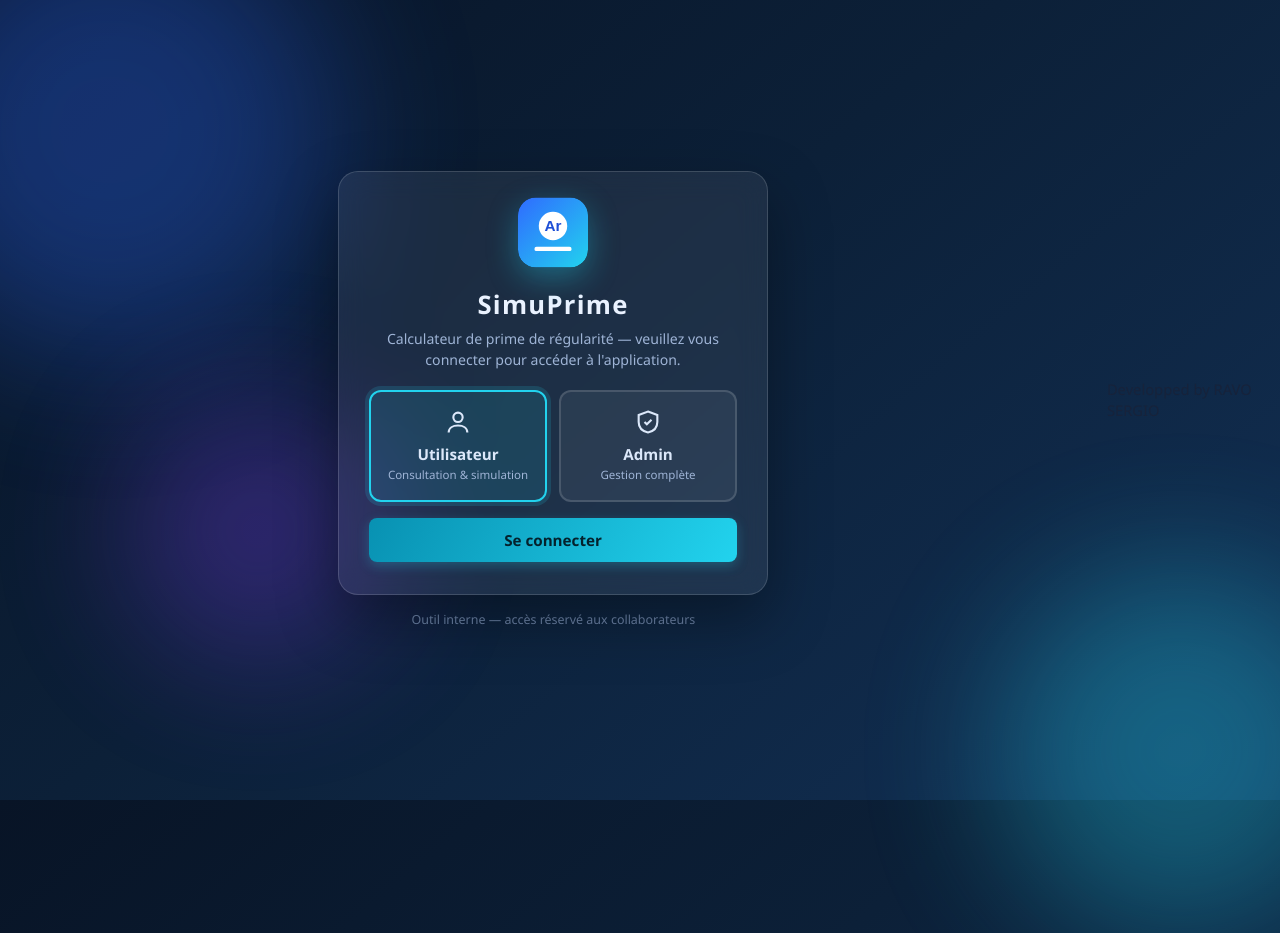
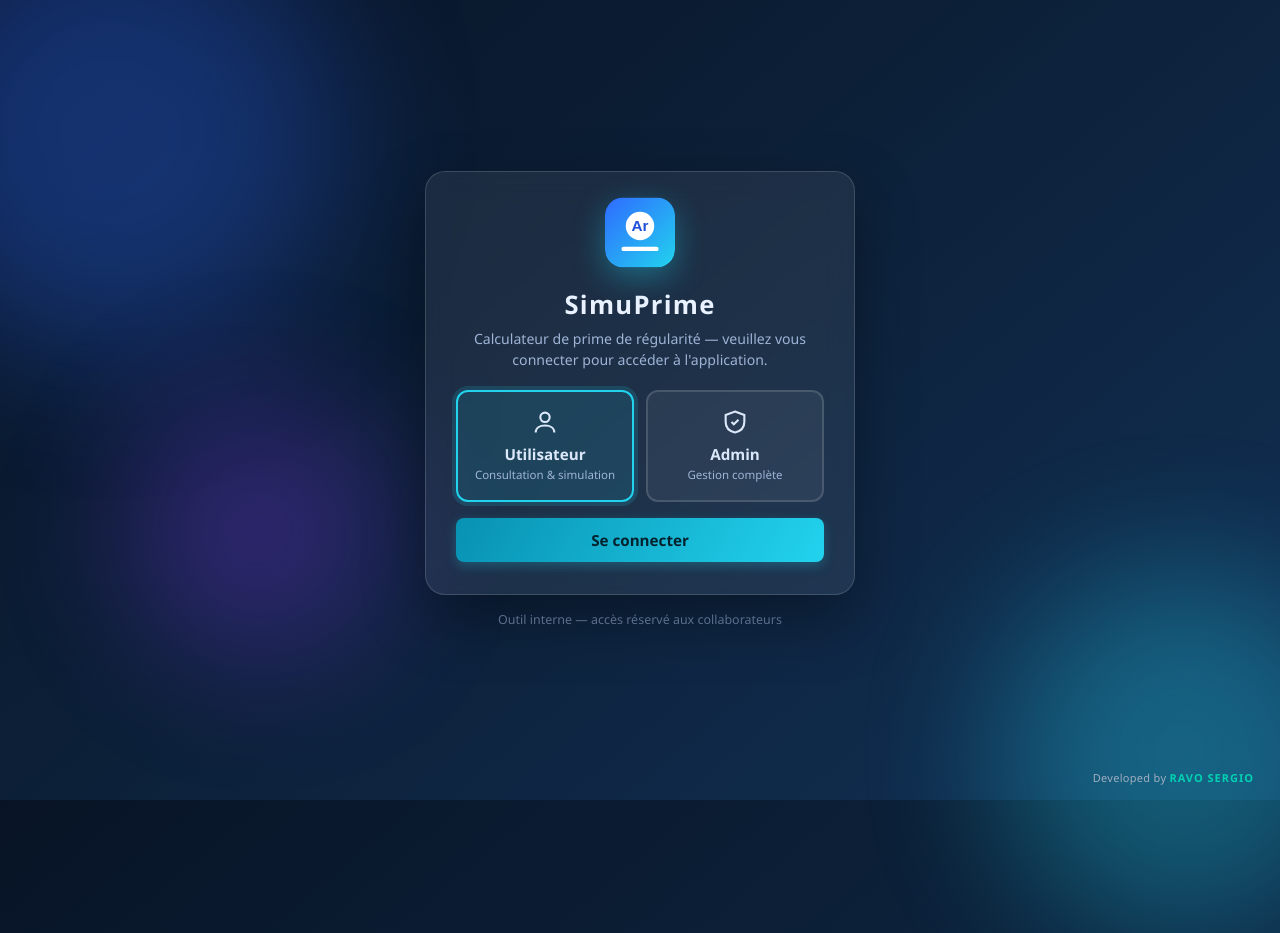
Before and after one commit to Sergio-stack10/Simulateur-Prime, a Flask app: page /login in a window 1280 px wide; the page is wider, and only the part inside the window is pictured. Run offline with Flask 3, Linux system fonts and the light colour scheme.

Commit message:
Update login.html

```diff
--- a/templates/login.html
+++ b/templates/login.html
@@ -58,6 +58,5 @@
   </main>
 
   <script src="{{ url_for('static', filename='js/auth.js') }}"></script>
-<footer class="footer-fix">Developped by <span>RAVO SERGIO</span></footer>
-</body>
+<footer class="footer-fix" style="position:fixed;bottom:10px;right:20px;z-index:9998;background:transparent;border:none;box-shadow:none;border-radius:0;padding:4px 6px;font-size:11px;font-weight:300;letter-spacing:.3px;color:#A0AEC0;cursor:default;user-select:none;">Developed by <span style="font-weight:bold;letter-spacing:1px;text-transform:uppercase;color:#00D1B2;">RAVO SERGIO</span></footer></body>
 </html>
```
